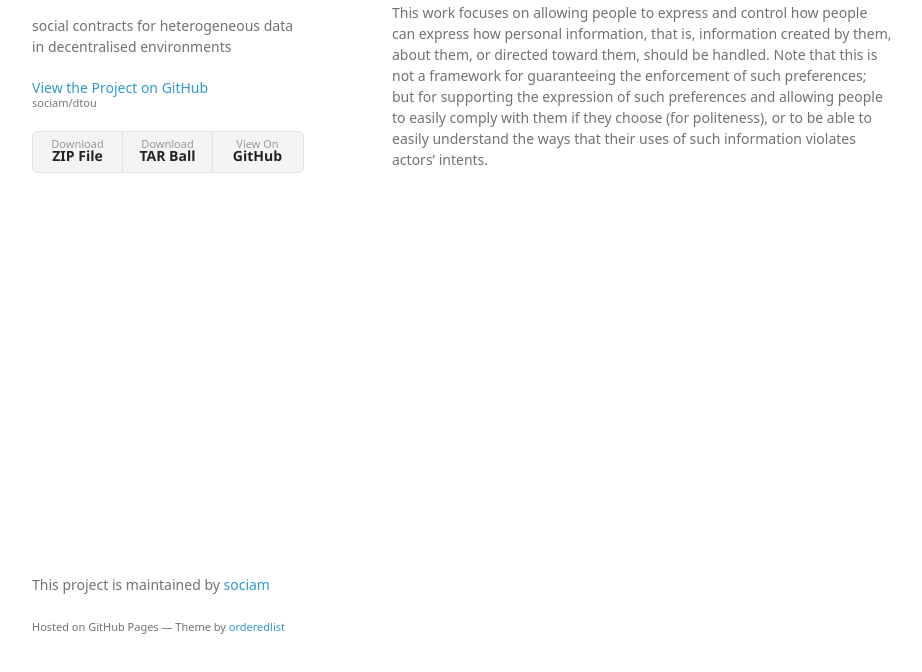
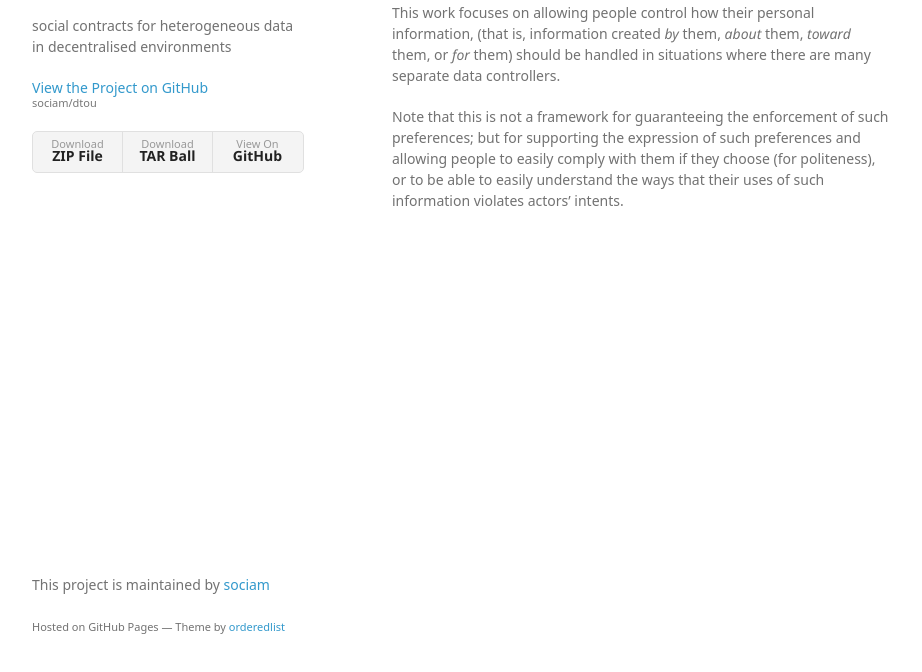
Before and after one commit to sociam/dtou, a plain HTML site: page index.html in a window 1280 px wide. Shown: the part 94-766 px from the top of the page, without its empty margins (178-1100 px from the left). Drawn offline with Linux system fonts and the light colour scheme; a web font is replaced by a local one.

```diff
--- a/index.html
+++ b/index.html
@@ -31,7 +31,9 @@
         <h3>
 <a id="introduction" class="anchor" href="#introduction" aria-hidden="true"><span class="octicon octicon-link"></span></a>Introduction</h3>
 
-<p>This work focuses on allowing people to express and control how people can express how personal information, that is, information created by them, about them, or directed toward them, should be handled.  Note that this is not a framework for guaranteeing the enforcement of such preferences; but for supporting the expression of such preferences and allowing people to easily comply with them if they choose (for politeness), or to be able to easily understand the ways that their uses of such information violates actors’ intents.</p>
+<p>This work focuses on allowing people control how their personal information, (that is, information created <em>by</em> them, <em>about</em> them, <em>toward</em> them, or <em>for</em> them) should be handled in situations where there are many separate data controllers.  </p>
+
+<p>Note that this is not a framework for guaranteeing the enforcement of such preferences; but for supporting the expression of such preferences and allowing people to easily comply with them if they choose (for politeness), or to be able to easily understand the ways that their uses of such information violates actors’ intents.</p>
       </section>
       <footer>
         <p>This project is maintained by <a href="https://github.com/sociam">sociam</a></p>
--- a/params.json
+++ b/params.json
@@ -1 +1 @@
-{"name":"Data Terms of Use ","tagline":"social contracts for heterogeneous data in decentralised environments","body":"### Introduction\r\nThis work focuses on allowing people to express and control how people can express how personal information, that is, information created by them, about them, or directed toward them, should be handled.  Note that this is not a framework for guaranteeing the enforcement of such preferences; but for supporting the expression of such preferences and allowing people to easily comply with them if they choose (for politeness), or to be able to easily understand the ways that their uses of such information violates actors’ intents.\r\n\r\n","google":"","note":"Don't delete this file! It's used internally to help with page regeneration."}
+{"name":"Data Terms of Use ","tagline":"social contracts for heterogeneous data in decentralised environments","body":"### Introduction\r\nThis work focuses on allowing people control how their personal information, (that is, information created _by_ them, _about_ them, _toward_ them, or _for_ them) should be handled in situations where there are many separate data controllers.  \r\n\r\nNote that this is not a framework for guaranteeing the enforcement of such preferences; but for supporting the expression of such preferences and allowing people to easily comply with them if they choose (for politeness), or to be able to easily understand the ways that their uses of such information violates actors’ intents.\r\n\r\n\r\n","google":"","note":"Don't delete this file! It's used internally to help with page regeneration."}
```
